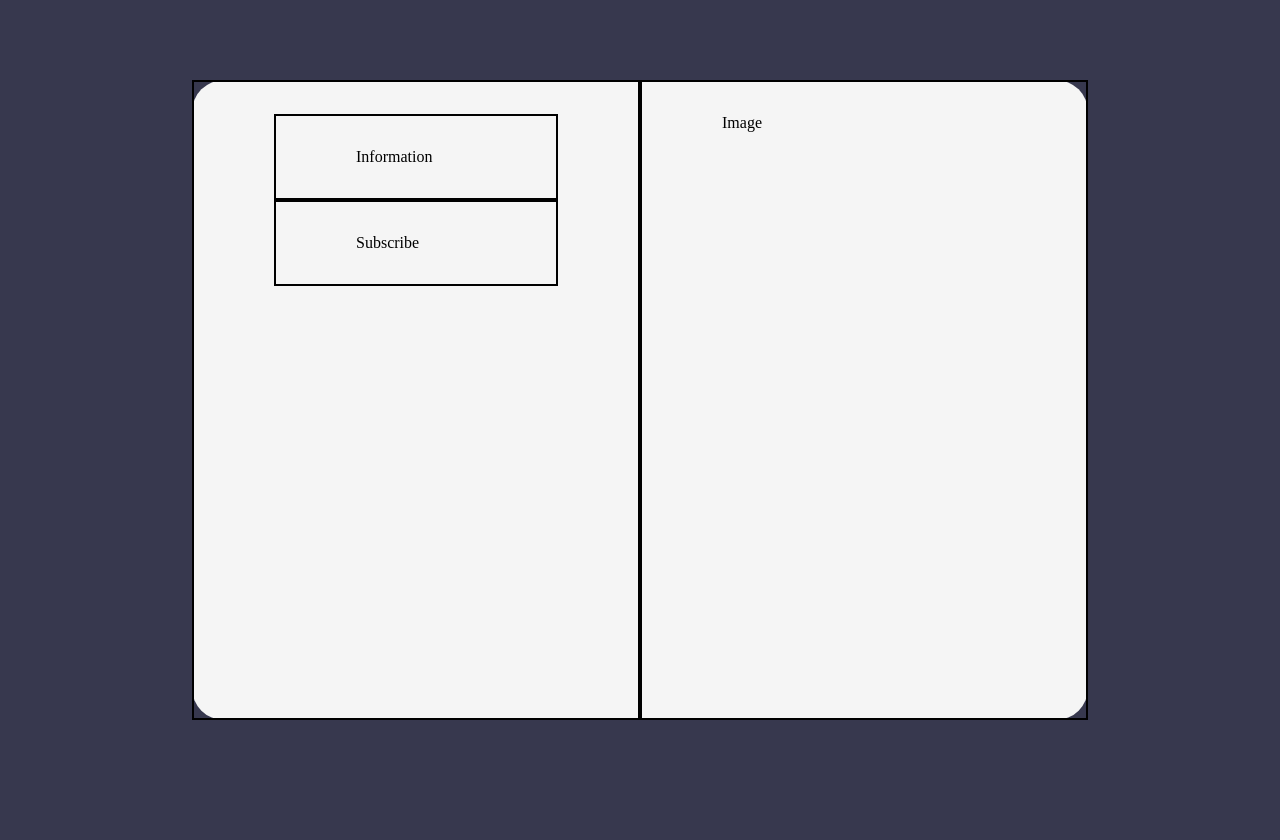
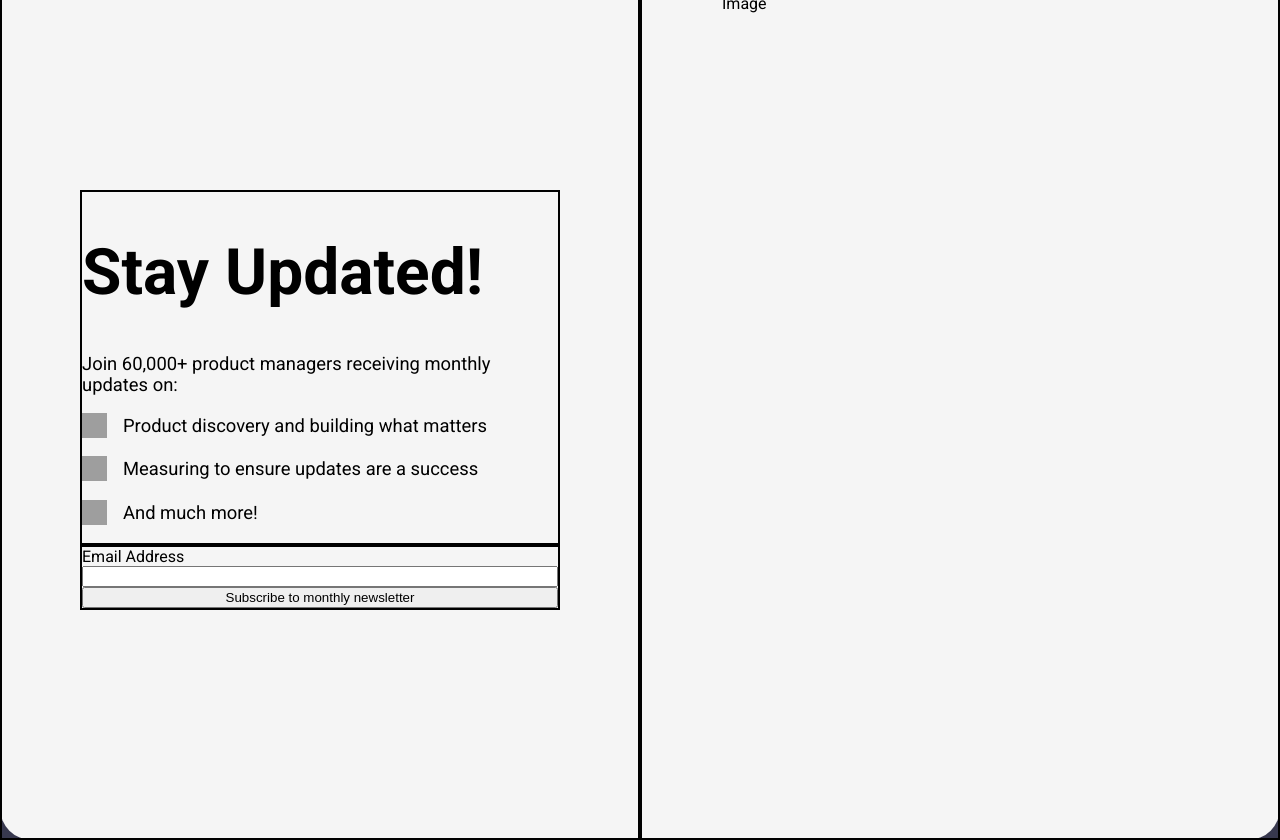
Before and after one commit to ericchee08/newsletter-sign-up, a React (Create React App) app: page / in a window 1280 px wide. Before the commit the page ends 800 px from the top, so only its background shows below. Built offline with nearby package versions, Linux system fonts and the light colour scheme; grey boxes are pictures that could not be loaded.

Commit message:
added descriptions, fonts and inputs

```diff
--- a/public/index.html
+++ b/public/index.html
@@ -1,14 +1,12 @@
 <!DOCTYPE html>
 <html lang="en">
   <head>
+    <link href="https://fonts.googleapis.com/css2?family=Roboto:wght@400;700&display=swap" rel="stylesheet" />
     <meta charset="utf-8" />
     <link rel="icon" href="%PUBLIC_URL%/favicon.ico" />
     <meta name="viewport" content="width=device-width, initial-scale=1" />
     <meta name="theme-color" content="#000000" />
-    <meta
-      name="description"
-      content="Web site created using create-react-app"
-    />
+    <meta name="description" content="Web site created using create-react-app" />
     <link rel="apple-touch-icon" href="%PUBLIC_URL%/logo192.png" />
     <!--
       manifest.json provides metadata used when your web app is installed on a
--- a/src/Components/Information.js
+++ b/src/Components/Information.js
@@ -1,5 +1,24 @@
+import iconSuccess from "./assets/images/icon-success.svg";
+
 const Information = () => {
-  return <div className="information">Information</div>;
+  return (
+    <div className="information">
+      <h1>Stay Updated!</h1>
+      <p>Join 60,000+ product managers receiving monthly updates on: </p>
+      <p>
+        <img className="icon-success" src={iconSuccess} alt="Success Icon" />
+        Product discovery and building what matters
+      </p>
+      <p>
+        <img className="icon-success" src={iconSuccess} alt="Success Icon" />
+        Measuring to ensure updates are a success
+      </p>
+      <p>
+        <img className="icon-success" src={iconSuccess} alt="Success Icon" />
+        And much more!
+      </p>
+    </div>
+  );
 };
 
 export default Information;
--- a/src/Components/Subscribe.js
+++ b/src/Components/Subscribe.js
@@ -1,5 +1,11 @@
 const Subscribe = () => {
-  return <div className="subscribe">Subscribe</div>;
+  return (
+    <div className="subscribe">
+      <label>Email Address</label>
+      <input type="text" />
+      <button>Subscribe to monthly newsletter</button>
+    </div>
+  );
 };
 
 export default Subscribe;
--- a/src/index.css
+++ b/src/index.css
@@ -6,36 +6,61 @@ body {
   justify-content: center;
   align-items: center;
   height: 100vh;
+  font-family: "Roboto", sans-serif;
+}
+
+h1 {
+  font-size: 4rem;
+}
+
+p {
+  font-size: 1.15em;
+  display: flex; /* Add flex display to the paragraphs */
+  align-items: center; /* Center the content vertically */
+}
+
+.icon-success {
+  width: 25px; /* Adjust the width as needed */
+  height: 25px; /* Adjust the height as needed */
+  padding-right: 1rem;
 }
 
 .container {
   border-radius: 2rem;
-  width: 56rem;
-  height: 40rem;
+  width: 80rem;
+  height: 55rem;
   background-color: #f5f5f5;
   display: flex;
 }
 
 .information {
   border: 2px solid black;
-  padding: 2rem 5rem;
 }
 
 .subscribe {
   border: 2px solid black;
-  padding: 2rem 5rem;
+  display: flex;
+  flex-direction: column;
 }
 
 .left-column {
   border: 2px solid black;
   padding: 2rem 5rem;
   flex: 1; /* Take up as much space as possible within the container */
+  display: flex; /* Use flexbox to center the content */
+  flex-direction: column; /* Stack items vertically */
+  justify-content: center; /* Center items vertically */
+  align-items: center; /* Center items horizontally */
 }
 
 .right-column {
   border: 2px solid black;
   padding: 2rem 5rem;
   flex: 1; /* Take up as much space as possible within the container */
+}
+.left-column .information,
+.left-column .subscribe {
+  width: 100%;
 }
 
 @media (max-width: 768px) {
```
Also changed, not shown: src/Components/assets/images/favicon-32x32.png (added).
